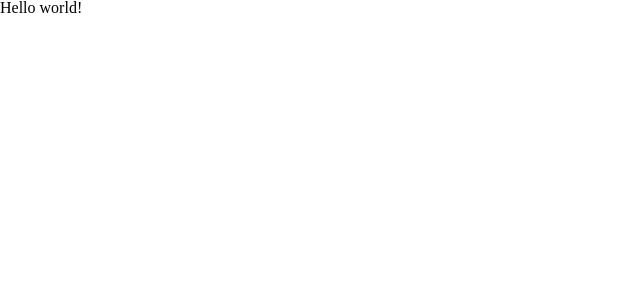
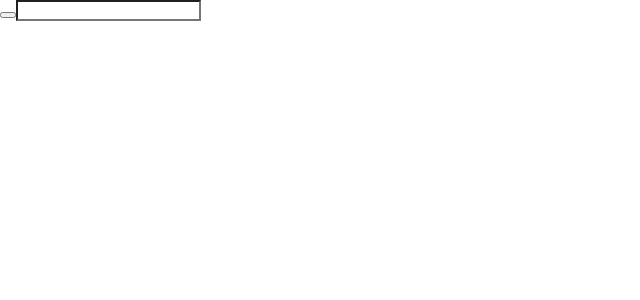
Before and after one commit to GhosttGroup/ghost-group, a React (Create React App) app: page / in a window 1280 px wide. Shown: the top 300 px of the page, without its empty margins (0-640 px from the left). Built offline with nearby package versions, Linux system fonts and the light colour scheme.

Commit message:
added elements

```diff
--- /dev/null
+++ b/src/common/components/elements/Button/Button.tsx
@@ -0,0 +1,5 @@
+const Button = () => {
+  return <button></button>;
+};
+
+export default Button;
--- /dev/null
+++ b/src/common/components/elements/Button/index.ts
@@ -0,0 +1,3 @@
+import Button from './Button';
+
+export default Button;
--- /dev/null
+++ b/src/common/components/elements/Input/Input.tsx
@@ -0,0 +1,5 @@
+const Input = () => {
+  return <input />;
+};
+
+export default Input;
--- /dev/null
+++ b/src/common/components/elements/Input/index.ts
@@ -0,0 +1,3 @@
+import Input from './Input';
+
+export default Input;
--- /dev/null
+++ b/src/common/components/elements/index.ts
@@ -0,0 +1,4 @@
+import Button from './Button';
+import Input from './Input';
+
+export { Button, Input };
--- a/src/pages/App.tsx
+++ b/src/pages/App.tsx
@@ -1,7 +1,14 @@
 import React from 'react';
 
+import { Button, Input } from '../common/components/elements';
+
 const App = () => {
-  return <div>Hello world!</div>;
+  return (
+    <>
+      <Button />
+      <Input />
+    </>
+  );
 };
 
 export default App;
```
Also changed, not shown: 2 other files (tests, documents, lock files or other folders).
